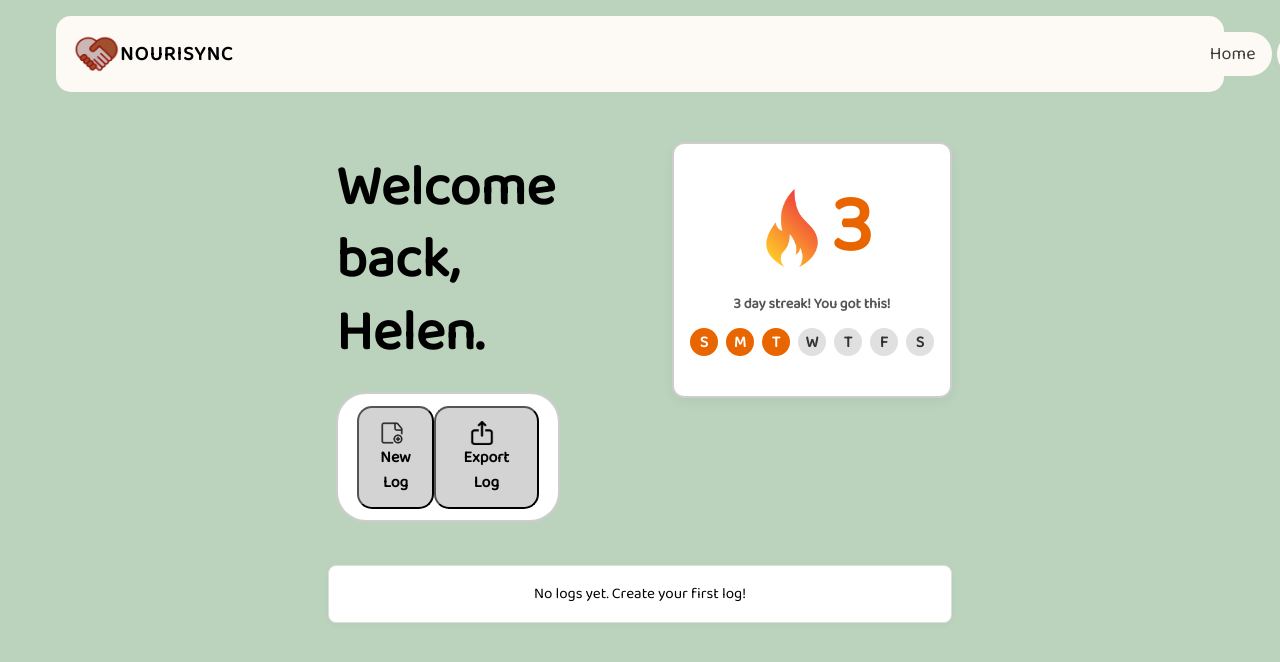
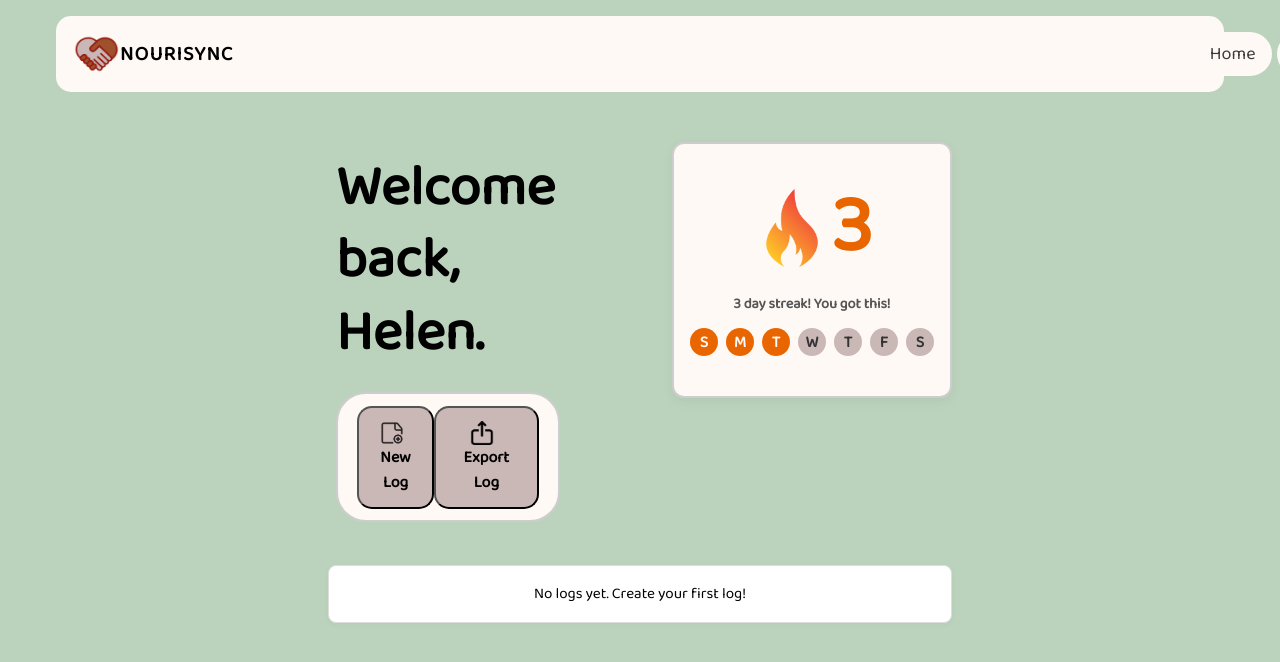
Before and after one commit to mikaela-beakley/NouriSync, a Flask app: page / in a window 1280 px wide; the page is wider, and only the part inside the window is pictured. Shown: the top 662 px of that part. Run offline with Flask 3, Linux system fonts and the light colour scheme; data that the repository does not hold is empty; some libraries are stand-ins or nearby versions.

Commit message:
more aesthetics!

```diff
--- a/web/src/static/styles/style.css
+++ b/web/src/static/styles/style.css
@@ -1,7 +1,9 @@
 :root {
     --bg-main: #bbd3bc;
-    --bg-secondary: #FDFAF5;
-    --selected: #c7e4d7;
+    --bg-secondary: #fff9f5;
+    --hand-color: #cab8b6;
+    --selected: #eae2da;
+    --fire-orange: #e96500;
     --accent-primary: #ECAD4E;
     --accent-primary-light: #F4D19B;
     --transition: .75s
@@ -10,6 +12,7 @@
 body {
     font-family: "Baloo 2", cursive;
     background-color: var(--bg-main);
+    margin-bottom: 3%;
 }
 
 hero {
@@ -74,7 +77,7 @@ a {
 
 .nav-link:hover {
   text-decoration: none;
-  background-color: #cab8b6;
+  background-color: var(--selected);
 }
 
 .welcome-info {
@@ -103,7 +106,7 @@ a {
 
 .log-buttons {
     display: flex;
-    background-color: #ffffff;
+    background-color: var(--bg-secondary);
     border-color: #cdcdcd;
     border-width: 2px;
     border-style: solid;
@@ -119,7 +122,7 @@ a {
 }
 
 .log-button {
-  background-color: #d3d3d3;
+  background-color: var(--hand-color);
   font-family: "Baloo 2", cursive;
   color: #000000;
   font-size: 1rem;
@@ -136,7 +139,7 @@ a {
 }
 
 .log-button:hover {
-  background-color: #939393;
+  background-color: #9b8b8a;
 }
 
 .log-button-icon {
@@ -149,7 +152,7 @@ a {
 .streak-info {
     flex: 1.5;
     /* background: var(--bg-secondary); */
-    background: white;
+    background: var(--bg-secondary);
     border-color: #cdcdcd;
     border-width: 2px;
     border-style: solid;
@@ -164,7 +167,7 @@ a {
 .streak-info-top {
     font-size: 5rem;
     font-weight: bold;
-    color: #e96500;
+    color: var(--fire-orange);
     gap: 0px;
 }
 
@@ -194,7 +197,7 @@ a {
 }
 
 .day {
-  background-color: #e0e0e0;
+  background-color: #cab8b6;
   color: #333;
   margin-top: 4px;
   font-weight: bold;
@@ -207,8 +210,8 @@ a {
 }
 
 .day.completed {
-  background-color: #e96500;
-  color: white;
+  background-color: var(--fire-orange);
+  color: var(--bg-secondary);
 }
 
 /* Dynamic log container */
@@ -220,9 +223,8 @@ a {
 
 /* Individual log card */
 .log {
-  background: white;
+  background: var(--bg-secondary);
   border-radius: 12px;
-  margin-top: 1rem;
   padding-left: 1rem;
   padding-bottom: 1rem;
   box-shadow: 0 4px 8px rgba(0,0,0,0.04);
@@ -244,7 +246,6 @@ a {
   border-radius: 6px;
   font-size: 0.85rem;
   font-weight: 600;
-  margin-bottom: 0.5rem;
 }
 
 .risk-indicator.low-risk {
@@ -298,10 +299,6 @@ a {
   padding-left: 1.25rem;
 }
 
-.log-plan li {
-  margin-bottom: 1rem;
-}
-
 .loading-message,
 .no-logs-message,
 .error-message {
@@ -317,7 +314,7 @@ a {
 .form-page.intro-block {
     flex: 1.5;
     /* background: var(--bg-secondary); */
-    background: white;
+    background: var(--bg-secondary);
     border-color: #cdcdcd;
     border-width: 2px;
     border-style: solid;
```
